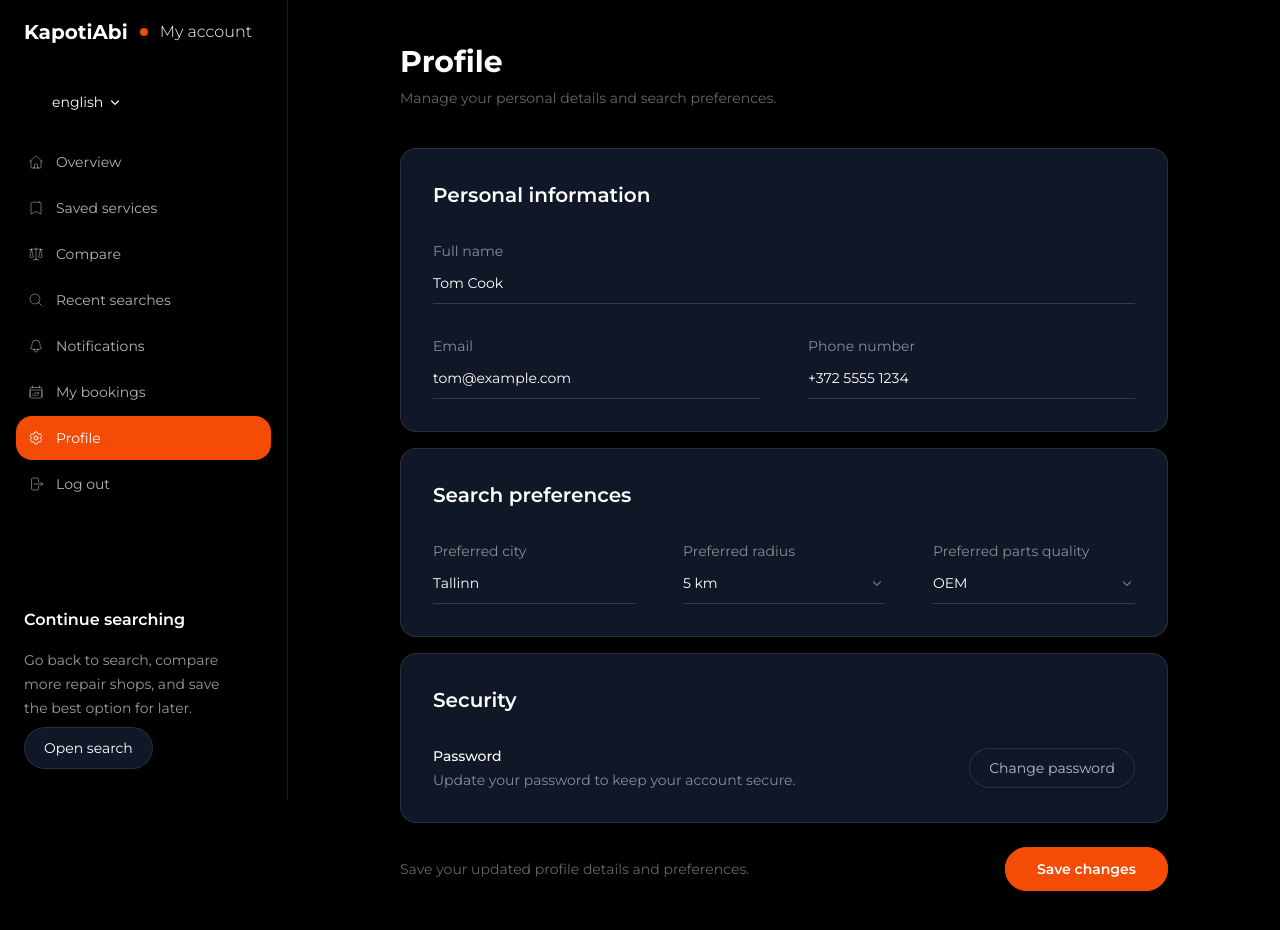
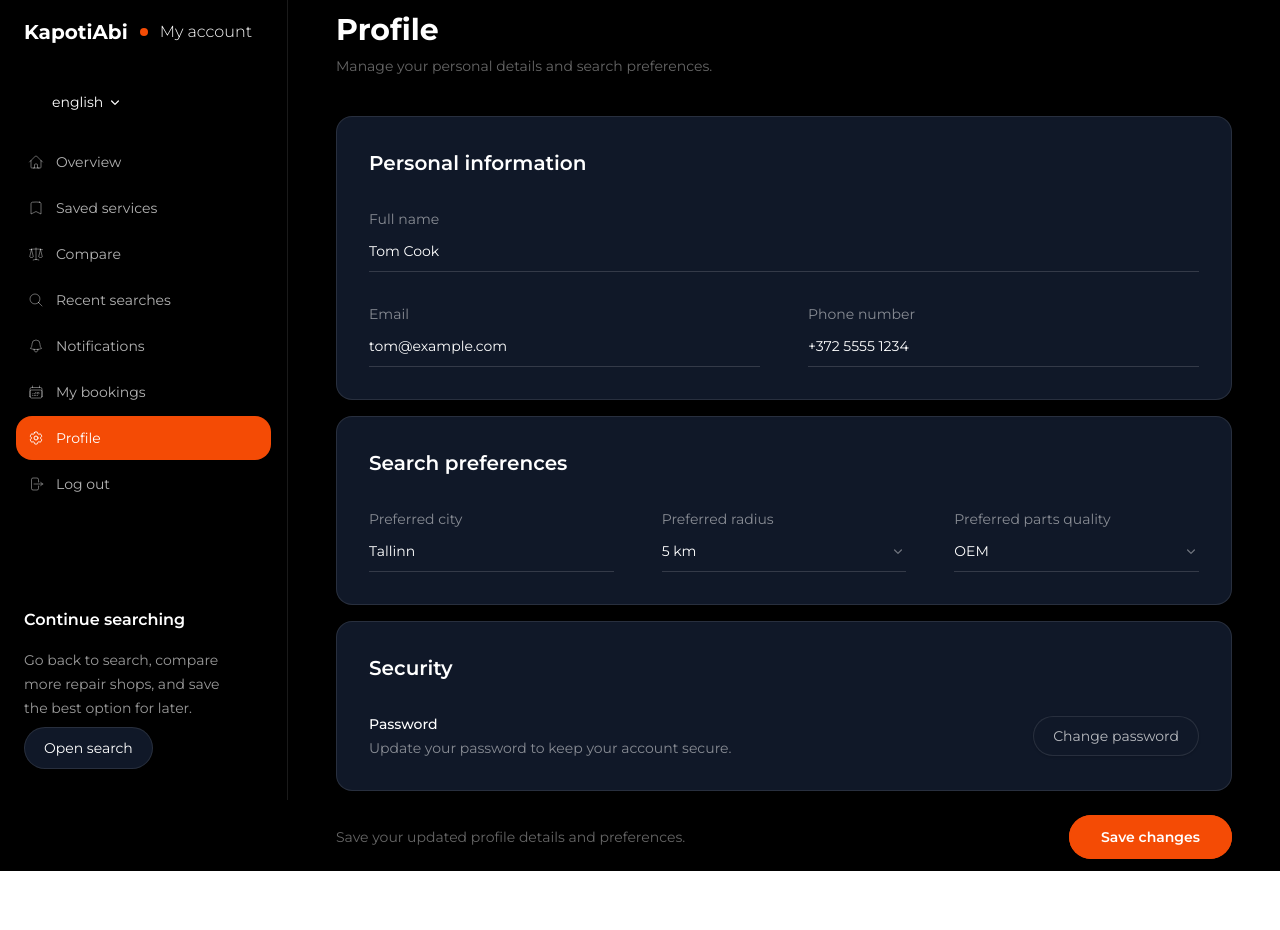
Before and after one commit to sepehrar/kapotiabi, a Next.js app in the folder frontend/: page /en/account/profile in a window 1280 px wide. Shown: the top 930 px of the page. After the commit the page ends 871 px from the top, so only its background shows below. Built offline with nearby package versions, Linux system fonts and the light colour scheme.

Commit message:
style: update user account profile view

```diff
--- a/frontend/src/components/account/AccountProfileView.tsx
+++ b/frontend/src/components/account/AccountProfileView.tsx
@@ -7,7 +7,7 @@ type AccountProfileViewProps = {
 
 export default function AccountProfileView({ t }: AccountProfileViewProps) {
   return (
-    <div className="w-full px-8 py-8 xl:px-16">
+    <div className="mx-auto w-full max-w-6xl">
       <div className="mb-10">
         <h1 className="text-3xl font-bold text-white">{t("title")}</h1>
         <p className="mt-2 text-sm text-white/40">{t("description")}</p>
```
